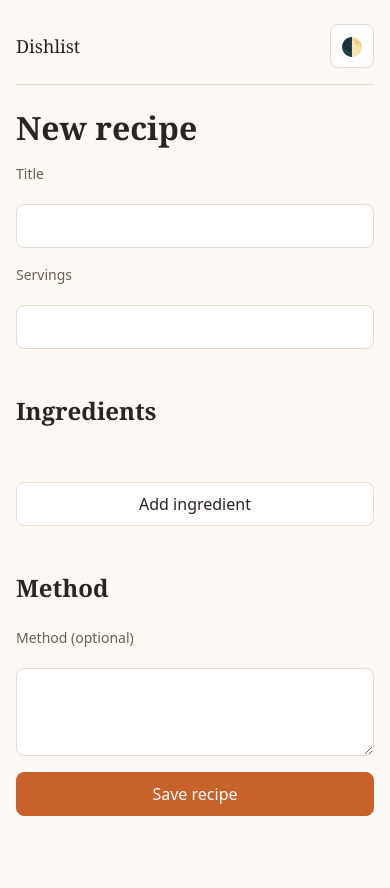
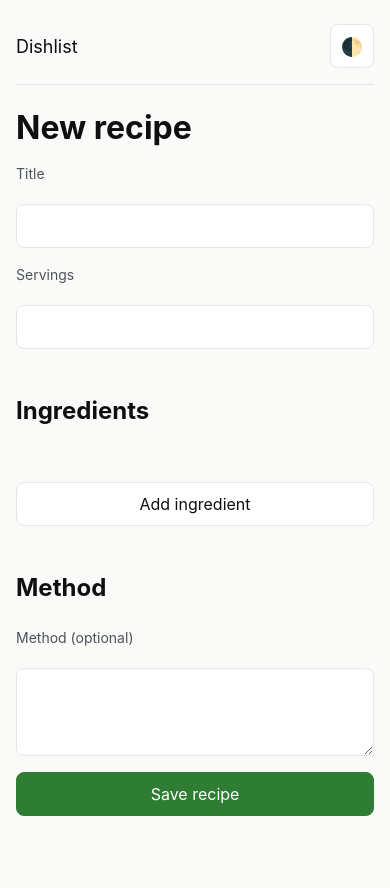
Before and after one commit to AlexanderHultsch/Bring2Bring, a Node project: template src/views/recipes/form.ejs in a window 390 px wide. Run offline with Node 20 templates, Linux system fonts and the light colour scheme; the template is opened without the code that fills it, so the values that code supplies are empty.

Commit message:
v2.0 foundation: design tokens on the approved palette, and the icon sprite
tokens.css is rebuilt on the mockup's exact values. Dark is the default:
:root carries the dark palette, a guarded media query supplies light for
systems that ask for it, and an explicit data-theme wins in both
directions. No colour is defined only inside a media query, so no theme
can end up with a hole in it.

Contrast was computed rather than eyeballed, and checked here again
independently: danger 6.23:1 dark and 6.54:1 light, accent 8.59 and
5.13, both text levels between 7.47 and 18.38. The mockup's palette
strip contains no red, so the danger token is this implementation's
choice and its ratios are recorded rather than asserted.

Icons are twenty symbols in one file, drawn in currentColor, so an icon
takes the colour of the text around it and swapping one is a single
symbol edit. The sprite is inline rather than an external file because
Safari on iOS does not reliably resolve use against an external SVG, and
the target device is a phone.

Three guards keep the theming contract from eroding: tokens.css may
contain only :root rules, style.css may contain no literal hex or font
name, and every icon referenced by a template must exist as a symbol. A
missing symbol renders as an invisible gap with no error anywhere, which
is precisely the kind of fault that survives review, so it fails at test
time instead.

That third guard is vacuous today - no screen is restyled yet, so
nothing references an icon. It was verified by planting a reference to a
symbol that does not exist and confirming the suite went red on it, then
green again. A test that has never failed is not yet known to work.

Co-Authored-By: Claude <noreply@anthropic.com>
Claude-Session: https://claude.ai/code/session_01N73MYYbybHthYtpTUU9LTu

```diff
--- a/public/css/style.css
+++ b/public/css/style.css
@@ -1,5 +1,21 @@
 * {
   box-sizing: border-box;
+}
+
+.icon-sprite {
+  position: absolute;
+  width: 0;
+  height: 0;
+  overflow: hidden;
+}
+
+.icon {
+  display: inline-block;
+  width: 1.25em;
+  height: 1.25em;
+  vertical-align: -0.2em;
+  fill: none;
+  stroke: currentColor;
 }
 
 html {
--- a/public/css/tokens.css
+++ b/public/css/tokens.css
@@ -1,15 +1,17 @@
 :root {
-  --color-bg: #fdfaf6;
-  --color-surface: #ffffff;
-  --color-text: #2b2420;
-  --color-text-muted: #6b5f56;
-  --color-border: #e4dcd2;
-  --color-accent: #c9622a;
-  --color-accent-contrast: #ffffff;
-  --color-danger: #b3261e;
+  --color-bg: #0f1113;
+  --color-surface: #181b1e;
+  --color-surface-2: #23272b;
+  --color-text: #e8ecef;
+  --color-text-muted: #a6acb3;
+  --color-border: #2e343a;
+  --color-divider: #2e343a;
+  --color-accent: #6bcb77;
+  --color-accent-contrast: #0f1113;
+  --color-danger: #ff6b6b;
 
-  --font-sans: system-ui, -apple-system, 'Segoe UI', sans-serif;
-  --font-serif: Georgia, 'Times New Roman', serif;
+  --font-sans: -apple-system, BlinkMacSystemFont, 'Segoe UI', Roboto, sans-serif;
+  --font-serif: var(--font-sans);
 
   --font-size-sm: 0.875rem;
   --font-size-base: 1rem;
@@ -17,6 +19,26 @@
   --font-size-lg: 1.5rem;
   --font-size-xl: 2rem;
   --font-size-xxl: 3rem;
+
+  --text-title-size: 1.5rem;
+  --text-title-line-height: 2rem;
+  --text-title-weight: 700;
+
+  --text-heading-size: 1.125rem;
+  --text-heading-line-height: 1.5rem;
+  --text-heading-weight: 600;
+
+  --text-body-size: 1rem;
+  --text-body-line-height: 1.5rem;
+  --text-body-weight: 400;
+
+  --text-secondary-size: 0.875rem;
+  --text-secondary-line-height: 1.25rem;
+  --text-secondary-weight: 400;
+
+  --text-caption-size: 0.75rem;
+  --text-caption-line-height: 1rem;
+  --text-caption-weight: 400;
 
   --space-1: 0.25rem;
   --space-2: 0.5rem;
@@ -29,50 +51,57 @@
   --radius-md: 8px;
   --radius-lg: 16px;
 
-  --shadow-sm: 0 1px 2px rgba(0, 0, 0, 0.08);
-  --shadow-md: 0 4px 12px rgba(0, 0, 0, 0.12);
-
   --content-max-width: 720px;
   --min-tap-target: 44px;
-}
+  --bottom-nav-height: 4rem;
 
-@media (prefers-color-scheme: dark) {
-  :root:not([data-theme='light']) {
-    --color-bg: #1c1815;
-    --color-surface: #26211d;
-    --color-text: #f1e9e0;
-    --color-text-muted: #b8ab9d;
-    --color-border: #3a332c;
-    --color-accent: #e08a4f;
-    --color-accent-contrast: #201a15;
-    --color-danger: #e5766c;
-    --shadow-sm: 0 1px 2px rgba(0, 0, 0, 0.4);
-    --shadow-md: 0 4px 12px rgba(0, 0, 0, 0.5);
-  }
-}
-
-:root[data-theme='dark'] {
-  --color-bg: #1c1815;
-  --color-surface: #26211d;
-  --color-text: #f1e9e0;
-  --color-text-muted: #b8ab9d;
-  --color-border: #3a332c;
-  --color-accent: #e08a4f;
-  --color-accent-contrast: #201a15;
-  --color-danger: #e5766c;
   --shadow-sm: 0 1px 2px rgba(0, 0, 0, 0.4);
   --shadow-md: 0 4px 12px rgba(0, 0, 0, 0.5);
 }
 
+@media (prefers-color-scheme: light) {
+  :root:not([data-theme='dark']) {
+    --color-bg: #fafaf8;
+    --color-surface: #ffffff;
+    --color-surface-2: #f1f3f5;
+    --color-text: #0d0f11;
+    --color-text-muted: #4b535c;
+    --color-border: #e3e6ea;
+    --color-divider: #e3e6ea;
+    --color-accent: #2e7d32;
+    --color-accent-contrast: #ffffff;
+    --color-danger: #b3261e;
+    --shadow-sm: 0 1px 2px rgba(0, 0, 0, 0.08);
+    --shadow-md: 0 4px 12px rgba(0, 0, 0, 0.12);
+  }
+}
+
 :root[data-theme='light'] {
-  --color-bg: #fdfaf6;
+  --color-bg: #fafaf8;
   --color-surface: #ffffff;
-  --color-text: #2b2420;
-  --color-text-muted: #6b5f56;
-  --color-border: #e4dcd2;
-  --color-accent: #c9622a;
+  --color-surface-2: #f1f3f5;
+  --color-text: #0d0f11;
+  --color-text-muted: #4b535c;
+  --color-border: #e3e6ea;
+  --color-divider: #e3e6ea;
+  --color-accent: #2e7d32;
   --color-accent-contrast: #ffffff;
   --color-danger: #b3261e;
   --shadow-sm: 0 1px 2px rgba(0, 0, 0, 0.08);
   --shadow-md: 0 4px 12px rgba(0, 0, 0, 0.12);
 }
+
+:root[data-theme='dark'] {
+  --color-bg: #0f1113;
+  --color-surface: #181b1e;
+  --color-surface-2: #23272b;
+  --color-text: #e8ecef;
+  --color-text-muted: #a6acb3;
+  --color-border: #2e343a;
+  --color-divider: #2e343a;
+  --color-accent: #6bcb77;
+  --color-accent-contrast: #0f1113;
+  --color-danger: #ff6b6b;
+  --shadow-sm: 0 1px 2px rgba(0, 0, 0, 0.4);
+  --shadow-md: 0 4px 12px rgba(0, 0, 0, 0.5);
+}
--- a/src/views/partials/head.ejs
+++ b/src/views/partials/head.ejs
@@ -12,4 +12,5 @@
     <script type="module" src="/js/recipe-view.js"></script>
   </head>
   <body>
+    <%- include('icons') %>
     <div class="container">
--- /dev/null
+++ b/src/views/partials/icons.ejs
@@ -0,0 +1,114 @@
+<svg class="icon-sprite" width="0" height="0" aria-hidden="true" focusable="false">
+  <symbol id="i-search" viewBox="0 0 24 24" fill="none" stroke="currentColor" stroke-width="1.75" stroke-linecap="round" stroke-linejoin="round">
+    <circle cx="11" cy="11" r="7"/>
+    <line x1="21" y1="21" x2="16.2" y2="16.2"/>
+  </symbol>
+
+  <symbol id="i-back" viewBox="0 0 24 24" fill="none" stroke="currentColor" stroke-width="1.75" stroke-linecap="round" stroke-linejoin="round">
+    <polyline points="15 4 7 12 15 20"/>
+  </symbol>
+
+  <symbol id="i-menu" viewBox="0 0 24 24" fill="none" stroke="currentColor" stroke-width="1.75" stroke-linecap="round" stroke-linejoin="round">
+    <line x1="4" y1="7" x2="20" y2="7"/>
+    <line x1="4" y1="12" x2="20" y2="12"/>
+    <line x1="4" y1="17" x2="20" y2="17"/>
+  </symbol>
+
+  <symbol id="i-close" viewBox="0 0 24 24" fill="none" stroke="currentColor" stroke-width="1.75" stroke-linecap="round" stroke-linejoin="round">
+    <line x1="6" y1="6" x2="18" y2="18"/>
+    <line x1="18" y1="6" x2="6" y2="18"/>
+  </symbol>
+
+  <symbol id="i-chevron-right" viewBox="0 0 24 24" fill="none" stroke="currentColor" stroke-width="1.75" stroke-linecap="round" stroke-linejoin="round">
+    <polyline points="9 4 17 12 9 20"/>
+  </symbol>
+
+  <symbol id="i-chevron-up" viewBox="0 0 24 24" fill="none" stroke="currentColor" stroke-width="1.75" stroke-linecap="round" stroke-linejoin="round">
+    <polyline points="4 15 12 7 20 15"/>
+  </symbol>
+
+  <symbol id="i-book" viewBox="0 0 24 24" fill="none" stroke="currentColor" stroke-width="1.75" stroke-linecap="round" stroke-linejoin="round">
+    <path d="M4 5.5C4 4.7 4.7 4 5.5 4H11a1 1 0 0 1 1 1v15a1 1 0 0 0-1-1H5.5A1.5 1.5 0 0 1 4 17.5V5.5Z"/>
+    <path d="M20 5.5c0-.8-.7-1.5-1.5-1.5H13a1 1 0 0 0-1 1v15a1 1 0 0 1 1-1h5.5a1.5 1.5 0 0 0 1.5-1.5V5.5Z"/>
+  </symbol>
+
+  <symbol id="i-people" viewBox="0 0 24 24" fill="none" stroke="currentColor" stroke-width="1.75" stroke-linecap="round" stroke-linejoin="round">
+    <circle cx="9" cy="8" r="3"/>
+    <path d="M3 20c0-3.3 2.7-6 6-6s6 2.7 6 6"/>
+    <circle cx="17" cy="9" r="2.4"/>
+    <path d="M15.5 13.2c2.6.4 4.5 2.6 4.5 5.3"/>
+  </symbol>
+
+  <symbol id="i-plus" viewBox="0 0 24 24" fill="none" stroke="currentColor" stroke-width="1.75" stroke-linecap="round" stroke-linejoin="round">
+    <line x1="12" y1="4" x2="12" y2="20"/>
+    <line x1="4" y1="12" x2="20" y2="12"/>
+  </symbol>
+
+  <symbol id="i-bring" viewBox="0 0 24 24">
+    <path fill="currentColor" fill-rule="evenodd" clip-rule="evenodd" d="M12 2c5.5 0 9 4.2 9 9.5S12 22 12 22 3 16.8 3 11.5 6.5 2 12 2Zm-1.2 5.3-4 4a1 1 0 0 0 1.4 1.4l2.1-2.1v6.6a1 1 0 1 0 2 0V10.6l2.1 2.1a1 1 0 0 0 1.4-1.4l-4-4a1 1 0 0 0-1.4 0Z"/>
+  </symbol>
+
+  <symbol id="i-globe" viewBox="0 0 24 24" fill="none" stroke="currentColor" stroke-width="1.75" stroke-linecap="round" stroke-linejoin="round">
+    <circle cx="12" cy="12" r="9"/>
+    <line x1="3" y1="12" x2="21" y2="12"/>
+    <path d="M12 3c3 3.5 3 14.5 0 18M12 3c-3 3.5-3 14.5 0 18"/>
+  </symbol>
+
+  <symbol id="i-copy" viewBox="0 0 24 24" fill="none" stroke="currentColor" stroke-width="1.75" stroke-linecap="round" stroke-linejoin="round">
+    <rect x="9" y="9" width="11" height="11" rx="1.5"/>
+    <path d="M15 9V6.5A1.5 1.5 0 0 0 13.5 5H5.5A1.5 1.5 0 0 0 4 6.5v8A1.5 1.5 0 0 0 5.5 16H9"/>
+  </symbol>
+
+  <symbol id="i-rotate" viewBox="0 0 24 24" fill="none" stroke="currentColor" stroke-width="1.75" stroke-linecap="round" stroke-linejoin="round">
+    <path d="M20 11a8 8 0 1 0-2.3 5.7"/>
+    <polyline points="20 5 20 11 14 11"/>
+  </symbol>
+
+  <symbol id="i-disable" viewBox="0 0 24 24" fill="none" stroke="currentColor" stroke-width="1.75" stroke-linecap="round" stroke-linejoin="round">
+    <circle cx="12" cy="12" r="9"/>
+    <line x1="5.5" y1="5.5" x2="18.5" y2="18.5"/>
+  </symbol>
+
+  <symbol id="i-account" viewBox="0 0 24 24" fill="none" stroke="currentColor" stroke-width="1.75" stroke-linecap="round" stroke-linejoin="round">
+    <circle cx="12" cy="8.5" r="3.5"/>
+    <path d="M4.5 20c0-4.1 3.4-7.5 7.5-7.5s7.5 3.4 7.5 7.5"/>
+  </symbol>
+
+  <symbol id="i-privacy" viewBox="0 0 24 24" fill="none" stroke="currentColor" stroke-width="1.75" stroke-linecap="round" stroke-linejoin="round">
+    <path d="M12 3l7 3v6c0 5-3 8.5-7 9.5-4-1-7-4.5-7-9.5V6l7-3Z"/>
+    <polyline points="9 12 11 14 15 9.5"/>
+  </symbol>
+
+  <symbol id="i-bug" viewBox="0 0 24 24" fill="none" stroke="currentColor" stroke-width="1.75" stroke-linecap="round" stroke-linejoin="round">
+    <circle cx="12" cy="13" r="5"/>
+    <line x1="12" y1="8" x2="12" y2="5"/>
+    <line x1="9" y1="6" x2="7.5" y2="4.5"/>
+    <line x1="15" y1="6" x2="16.5" y2="4.5"/>
+    <line x1="7" y1="13" x2="3.5" y2="13"/>
+    <line x1="17" y1="13" x2="20.5" y2="13"/>
+    <line x1="7.5" y1="17.5" x2="4.5" y2="20"/>
+    <line x1="16.5" y1="17.5" x2="19.5" y2="20"/>
+    <line x1="9" y1="10" x2="15" y2="10"/>
+  </symbol>
+
+  <symbol id="i-archive" viewBox="0 0 24 24" fill="none" stroke="currentColor" stroke-width="1.75" stroke-linecap="round" stroke-linejoin="round">
+    <rect x="3" y="4" width="18" height="4" rx="1"/>
+    <path d="M5 8v10a1.5 1.5 0 0 0 1.5 1.5h11A1.5 1.5 0 0 0 19 18V8"/>
+    <line x1="10" y1="12" x2="14" y2="12"/>
+  </symbol>
+
+  <symbol id="i-logout" viewBox="0 0 24 24" fill="none" stroke="currentColor" stroke-width="1.75" stroke-linecap="round" stroke-linejoin="round">
+    <path d="M9 4H6.5A1.5 1.5 0 0 0 5 5.5v13A1.5 1.5 0 0 0 6.5 20H9"/>
+    <polyline points="14 8 18 12 14 16"/>
+    <line x1="18" y1="12" x2="9" y2="12"/>
+  </symbol>
+
+  <symbol id="i-filter" viewBox="0 0 24 24" fill="none" stroke="currentColor" stroke-width="1.75" stroke-linecap="round" stroke-linejoin="round">
+    <line x1="4" y1="6" x2="20" y2="6"/>
+    <circle cx="9" cy="6" r="2"/>
+    <line x1="4" y1="12" x2="20" y2="12"/>
+    <circle cx="15" cy="12" r="2"/>
+    <line x1="4" y1="18" x2="20" y2="18"/>
+    <circle cx="8" cy="18" r="2"/>
+  </symbol>
+</svg>
```
Also changed, not shown: SPECIFICATION.md (+3 -2 lines), test/theming.test.js (added, +87 -0 lines).
